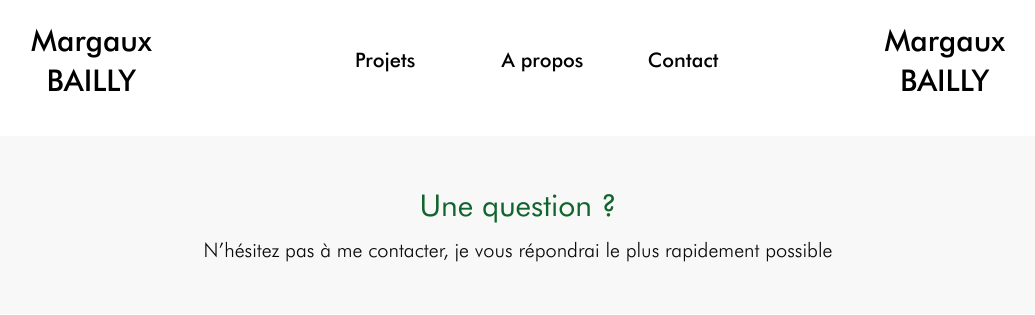
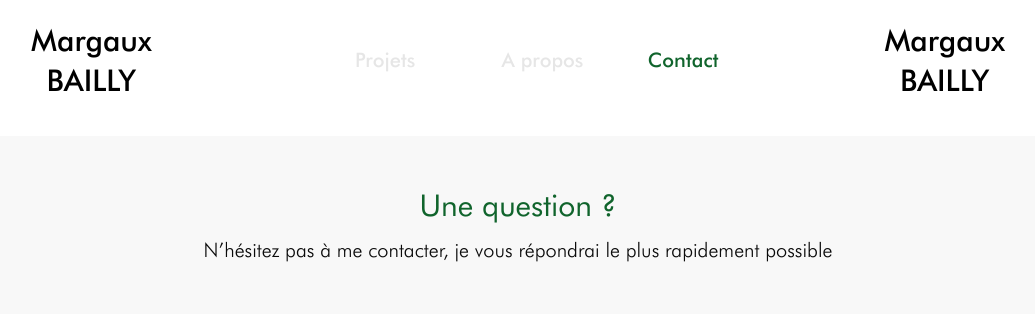
Before and after one commit to Piou-piou/margauxPortfolio, a Symfony app: template templates/pages/contact.html.twig in a window 1280 px wide. Shown: the top 315 px of the page, without its empty margins (122-1157 px from the left). Run offline with Twig, Linux system fonts and the light colour scheme; the template is opened without the code that fills it, so the values that code supplies are empty; style sheets or scripts are compiled from the project's sources; some libraries are stand-ins or nearby versions.

Commit message:
[func] add about me page [func] color change in header

```diff
--- a/assets/scss/header.scss
+++ b/assets/scss/header.scss
@@ -20,6 +20,19 @@ header {
 			}
 		}
 
+		a.projet-actif {
+			color: $header-projets-active-color;
+		}
+		a.propos-actif {
+			color: $header-apropos-active-color;
+		}
+		a.contact-actif {
+			color: $header-contact-active-color;
+		}
+		a.inactive {
+			color: $header-link-inactive-color;
+		}
+
 		ul {
 			line-height: 80px;
 			font-size: 20px;
--- a/assets/scss/style.scss
+++ b/assets/scss/style.scss
@@ -31,6 +31,10 @@ body {
 
 $header-background: #ffffff;
 $header-color: #000000;
+$header-projets-active-color: #b7181a;
+$header-apropos-active-color: #065f79;
+$header-contact-active-color: #10642c;
+$header-link-inactive-color: #e6e6e6;
 
 $index-color: #ffffff;
 
--- a/templates/base.html.twig
+++ b/templates/base.html.twig
@@ -12,9 +12,35 @@
 		{% endblock %}
 	</head>
 	<body>
-			{% include 'header.html.twig' %}
+		<header>
+			<nav>
+				<div class="row expanded">
+					<div class="small-12 medium-2 medium-offset-1 columns">
+						<a href="" class="accueil">
+							<span class="prenom">Margaux</span>
+							<span class="nom">Bailly</span>
+						</a>
+					</div>
+					<div class="small-12 medium-6 columns">
+						<ul>
+							<li><a href="{{ path('projets') }}" title="Mes projets" class="{% block class_projets %}{% endblock %}">Projets</a></li>
+							<li><a href="{{ path('a_propos') }}" title="A propos de Margaux Bailly - designer"  class="{% block class_propos %}{% endblock %}">A propos</a></li>
+							<li><a href="{{ path('contact') }}" title="Contactez Margaux Bailly" class="{% block class_contact %}{% endblock %}">Contact</a></li>
+						</ul>
+					</div>
+					<div class="small-12 medium-2 columns end">
+						<a href="" class="accueil">
+							<span class="prenom">Margaux</span>
+							<span class="nom">Bailly</span>
+						</a>
+					</div>
+				</div>
+			</nav>
+		</header>
 
 		{% block body %}{% endblock %}
+
+
 		{% block javascripts %}
 			<script src="{{ asset('build/js/vendor.js') }}"></script>
 		{% endblock %}
--- a/templates/header.html.twig
+++ /dev/null
@@ -1,25 +0,0 @@
-<header>
-	<nav>
-		<div class="row expanded">
-			<div class="small-12 medium-2 medium-offset-1 columns">
-				<a href="" class="accueil">
-					<span class="prenom">Margaux</span>
-					<span class="nom">Bailly</span>
-				</a>
-			</div>
-			<div class="small-12 medium-6 columns">
-				<ul>
-					<li><a href="" title="Mes projets">Projets</a></li>
-					<li><a href="{{ path('a_propos') }}" title="A propos de Margaux Bailly - designer">A propos</a></li>
-					<li><a href="{{ path('contact') }}" title="Contactez Margaux Bailly">Contact</a></li>
-				</ul>
-			</div>
-			<div class="small-12 medium-2 columns end">
-				<a href="" class="accueil">
-					<span class="prenom">Margaux</span>
-					<span class="nom">Bailly</span>
-				</a>
-			</div>
-		</div>
-	</nav>
-</header>
--- a/templates/pages/a-propos.html.twig
+++ b/templates/pages/a-propos.html.twig
@@ -1,5 +1,8 @@
 {% extends 'base.html.twig' %}
 
+{% block class_projets %}inactive{% endblock %}
+{% block class_propos %}propos-actif{% endblock %}
+{% block class_contact %}inactive{% endblock %}
 
 {% block body %}
 	<div class="a-propos">
--- a/templates/pages/contact.html.twig
+++ b/templates/pages/contact.html.twig
@@ -1,5 +1,9 @@
 {% extends 'base.html.twig' %}
 
+
+{% block class_projets %}inactive{% endblock %}
+{% block class_propos %}inactive{% endblock %}
+{% block class_contact %}contact-actif{% endblock %}
 
 {% block body %}
 	<div class="contact">
```
Also changed, not shown: src/Controller/PagesController.php (+8 -0 lines), templates/pages/projets.html.twig (added, +14 -0 lines). Lines whose indentation alone changed are shown as unchanged.
